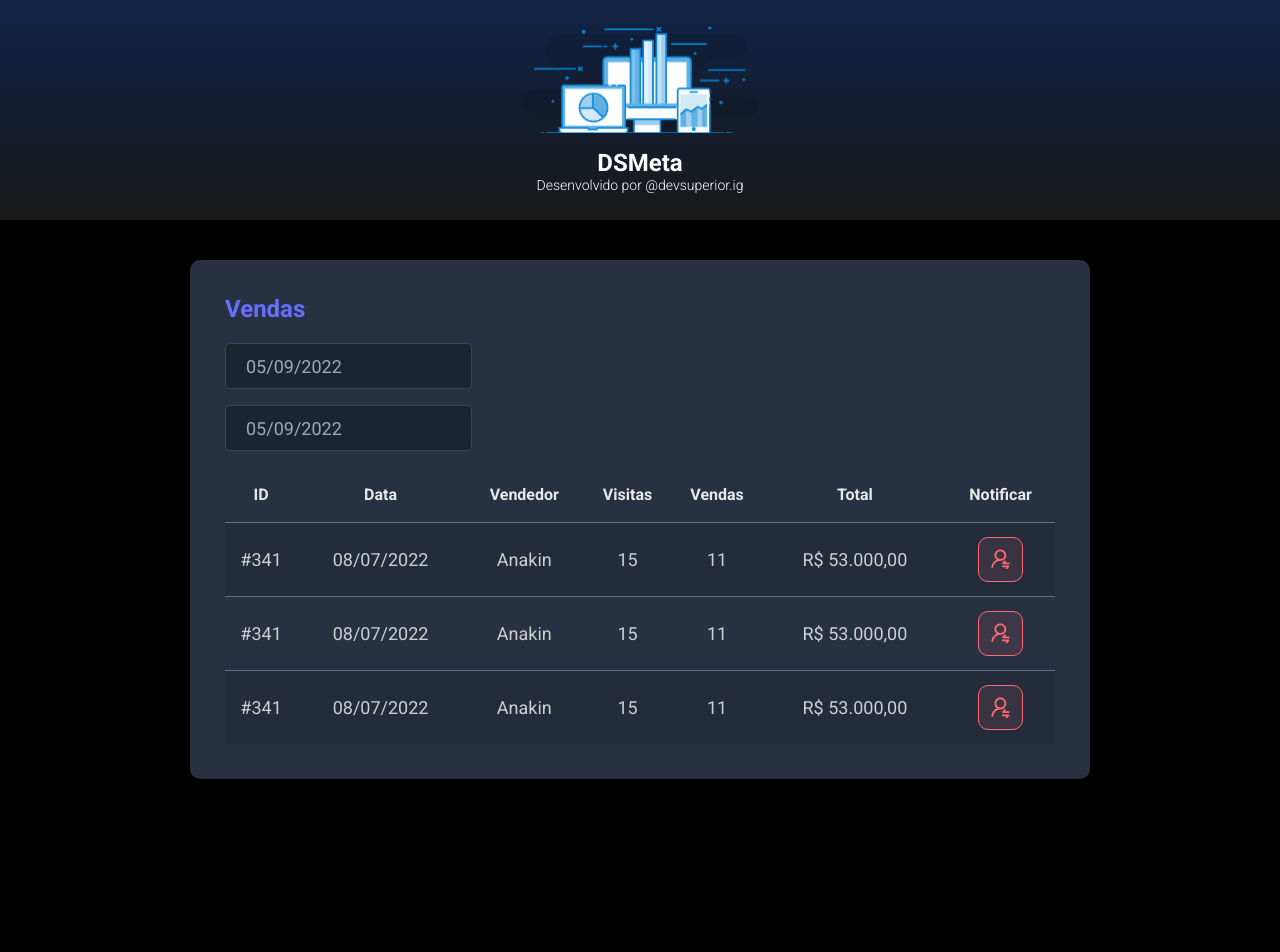
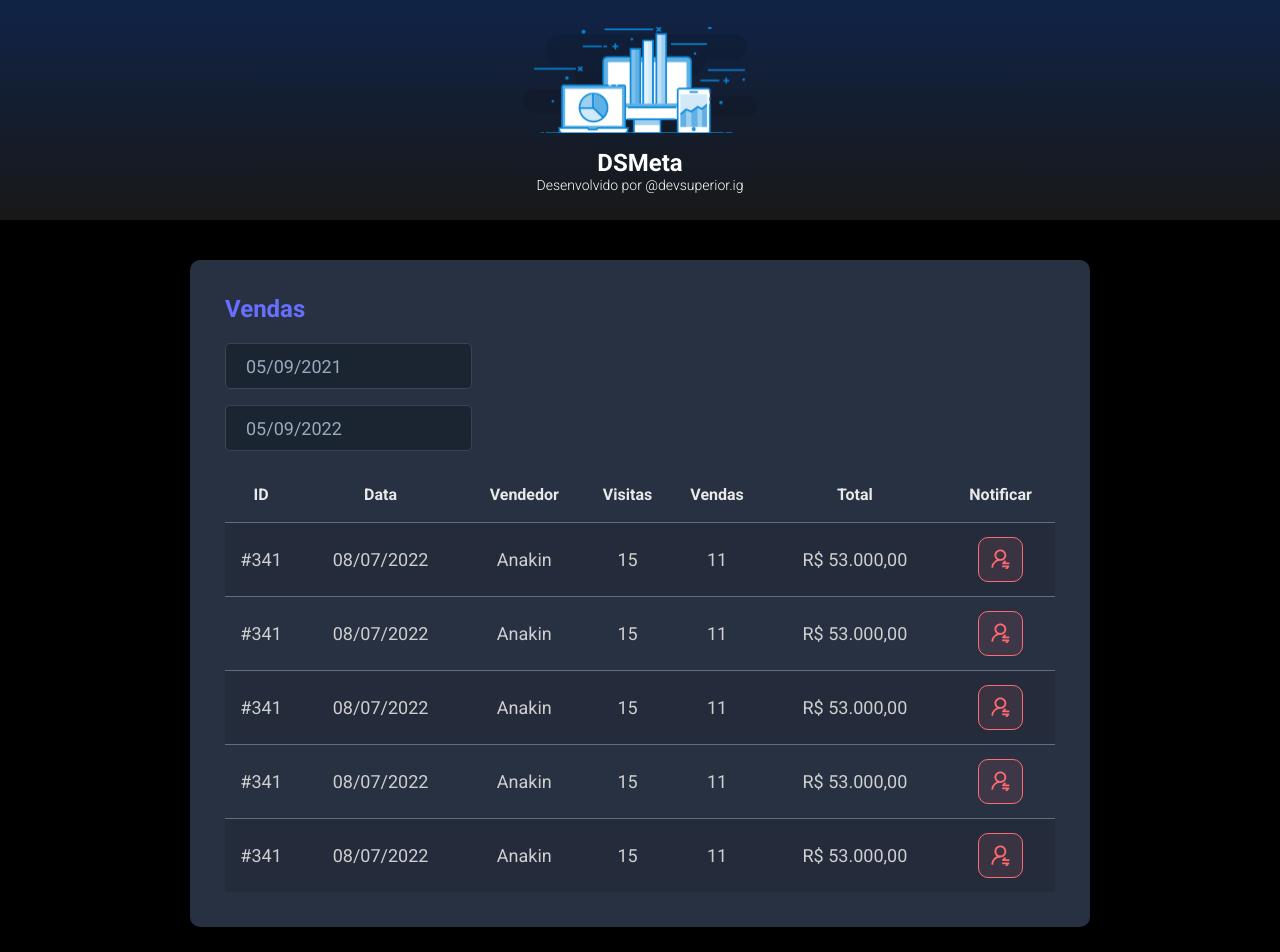
Before and after one commit to AndersonvFaria/dsmeta, a React app in the folder frontend/: page / in a window 1280 px wide. Shown: the top 952 px of the page. Before the commit the page ends 819 px from the top, so only its background shows below. Built offline with nearby package versions, Linux system fonts and the light colour scheme; the HTML template or start-up script is replaced by a standard one.

Commit message:
Use State

```diff
--- a/frontend/src/components/SalesCard/index.tsx
+++ b/frontend/src/components/SalesCard/index.tsx
@@ -1,9 +1,18 @@
+import { useState } from "react"
 import DatePicker from "react-datepicker"
 import "react-datepicker/dist/react-datepicker.css"
 import Notificationbutton from '../NotificationButton'
 import './styles.css'
 
 function SalesCard() {
+
+    const min = new Date(new Date().setDate(new Date().getDate() - 365));
+    const max = new Date();
+
+    const [minDate, setMinDate] = useState(min);
+    const [maxDate, setMaxDate] = useState(max);
+
+
     return (
         <>
             <div className="dsmeta-card">
@@ -11,16 +20,16 @@
                 <div>
                     <div className="dsmeta-form-control-container">
                         <DatePicker
-                            selected={new Date()}
-                            onChange={(date: Date) => { }}
+                            selected={minDate}
+                            onChange={(date: Date) => setMinDate(date)}
                             className="dsmeta-form-control"
                             dateFormat="dd/MM/yyyy"
                         />
                     </div>
                     <div className="dsmeta-form-control-container">
                         <DatePicker
-                            selected={new Date()}
-                            onChange={(date: Date) => { }}
+                            selected={maxDate}
+                            onChange={(date: Date) => setMaxDate(date)}
                             className="dsmeta-form-control"
                             dateFormat="dd/MM/yyyy"
                         />
@@ -78,6 +87,32 @@
                                 </div>
                             </td>
                         </tr>
+                        <tr>
+                            <td className="show992">#341</td>
+                            <td className="show576">08/07/2022</td>
+                            <td>Anakin</td>
+                            <td className="show992">15</td>
+                            <td className="show992">11</td>
+                            <td>R$ 53.000,00</td>
+                            <td>
+                                <div className="dsmeta-red-btn-container">
+                                    <Notificationbutton />
+                                </div>
+                            </td>
+                        </tr>
+                        <tr>
+                            <td className="show992">#341</td>
+                            <td className="show576">08/07/2022</td>
+                            <td>Anakin</td>
+                            <td className="show992">15</td>
+                            <td className="show992">11</td>
+                            <td>R$ 53.000,00</td>
+                            <td>
+                                <div className="dsmeta-red-btn-container">
+                                    <Notificationbutton />
+                                </div>
+                            </td>
+                        </tr>
 
                     </tbody>
                 </table>
```
